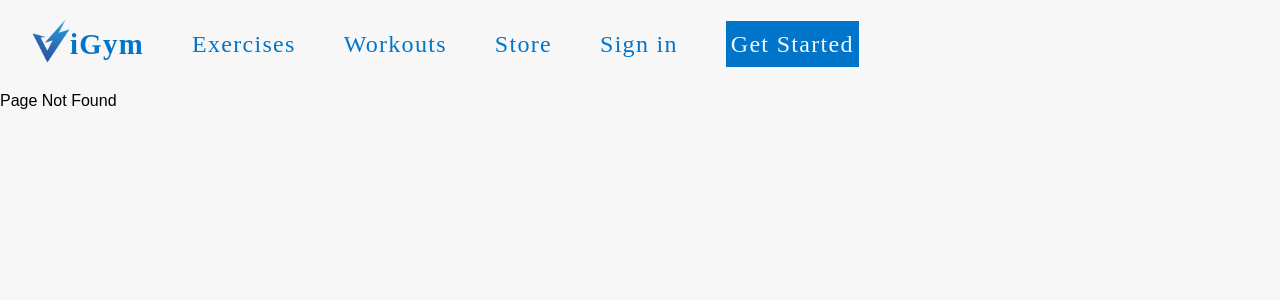
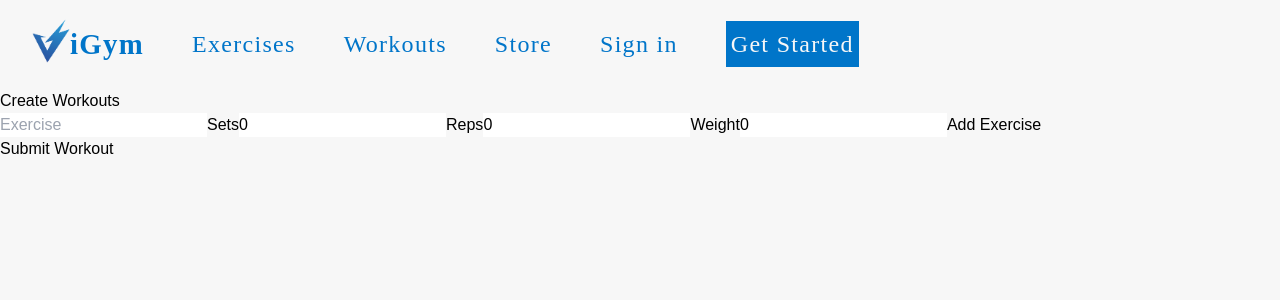
Before and after one commit to j4yyyeth/vigym-client, a React (Create React App) app: page /create-workout in a window 1280 px wide. Before the commit this address had no page. Shown: the top 300 px of the page. Built offline with nearby package versions, Linux system fonts and the light colour scheme.

Commit message:
working on creation of exercises

```diff
--- a/src/App.css
+++ b/src/App.css
@@ -80,15 +80,15 @@ nav a:hover {
   color: #0075C9;
 }
 
-.logo-txt:hover {
-  color: #0075C9;
-}
-
 .logo-txt a:nth-child(2) {
   font-family: 'Bebas Neue', cursive;
   font-size: 1.8rem;
   font-weight: 800;
   margin-left: -32px;
+}
+
+.logo-txt a:nth-child(2):hover {
+  color: #0075C9;
 }
 
 #start-action-call {
--- a/src/App.tsx
+++ b/src/App.tsx
@@ -6,6 +6,7 @@ import Home from './pages/Home';
 import Dashboard from './pages/Dashboard';
 import Exercises from './pages/Exercises';
 import Workouts from './pages/Workouts';
+import CreateWorkouts from './pages/CreateWorkout';
 import Store from './pages/Store';
 import Signup from './pages/Signup';
 import Login from './pages/Login';
@@ -24,6 +25,7 @@ function App() {
         <Route path='/login' element={<Login />} />
         <Route path='/store' element={<Store />} />
         <Route path='*' element={<NotFound />}/>
+        <Route path='/create-workout' element={<CreateWorkouts />} />
       </Routes>
     </div>
   );
--- a/src/context/authContext.tsx
+++ b/src/context/authContext.tsx
@@ -16,7 +16,7 @@ export interface User {
     email: string;
     username: string;
     password: string;
-
+    _id: string
 }
 
 interface LoadingContextProps {
--- a/src/context/loadingContext.tsx
+++ b/src/context/loadingContext.tsx
@@ -6,10 +6,10 @@ interface LoadingProviderProps {
   children: ReactNode;
 }
 
-interface LoadingContextProps {
+export interface LoadingContextProps {
   render: boolean;
   setRender: React.Dispatch<React.SetStateAction<boolean>>;
-  user: User | null;
+  user: User | null
   setUser: React.Dispatch<React.SetStateAction<User | null>>;
   isLoading: boolean;
   setIsLoading: React.Dispatch<React.SetStateAction<boolean>>;
--- /dev/null
+++ b/src/pages/CreateWorkout.tsx
@@ -0,0 +1,103 @@
+import { useState, useContext } from "react";
+import { LoadingContext } from "../context/loadingContext";
+import { baseUrl } from '../services/baseUrl';
+
+interface Exercise {
+    exercise: string;
+    sets: number;
+    reps: number;
+    weight: number;
+}
+
+const CreateWorkouts = () => {
+
+    const {  user } = useContext(LoadingContext) || {};
+
+    const [exercises, setExercises] = useState<Exercise[]>([]);
+    const [tempExercise, setTempExercise] = useState<Exercise>({ exercise: '', sets: 0, reps: 0, weight: 0 });
+
+    const handleChange = (e: React.ChangeEvent<HTMLInputElement>) => {
+        const value = e.target.type === 'number' ? parseInt(e.target.value, 10) : e.target.value;
+        setTempExercise({ ...tempExercise, [e.target.name]: value });
+    };
+
+    const addExercise = () => {
+        setExercises([...exercises, tempExercise]);
+        setTempExercise({ exercise: '', sets: 0, reps: 0, weight: 0 });
+    };
+
+    const submitWorkout = async () => {
+        if (!user) {
+            console.log('User not available');
+            return;
+        }
+        try {
+            const response = await fetch(`${baseUrl}/workouts/create/${user._id}`, {
+                method: 'POST',
+                headers: { 'Content-Type': 'application/json' },
+                body: JSON.stringify({ exercises }),
+            });
+
+            if (response.ok) {
+                const result = await response.json();
+                console.log(result);
+            } else {
+                console.log('Error submitting workout');
+            }
+        } catch (error) {
+            console.log('Error:', error);
+        }
+    };
+    return (
+            <div>
+                <h1>Create Workouts</h1>
+                <div>
+                    <input
+                    type="text"
+                    name="exercise"
+                    value={tempExercise.exercise}
+                    onChange={handleChange}
+                    placeholder="Exercise"
+                />
+                <label>Sets</label>
+                <input
+                    type="number"
+                    name="sets"
+                    value={tempExercise.sets}
+                    onChange={handleChange}
+                    placeholder="Sets"
+                />
+                <label>Reps</label>
+                <input
+                    type="number"
+                    name="reps"
+                    value={tempExercise.reps}
+                    onChange={handleChange}
+                    placeholder="Reps"
+                />
+                <label>Weight</label>
+                <input
+                    type="number"
+                    name="weight"
+                    value={tempExercise.weight}
+                    onChange={handleChange}
+                    placeholder="Weight"
+                />
+                <button onClick={addExercise}>Add Exercise</button>
+            </div>
+            <div>
+                {exercises.map((exercise, index) => (
+                    <div key={index}>
+                        <h3>{exercise.exercise}</h3>
+                        <p>Sets: {exercise.sets}</p>
+                        <p>Reps: {exercise.reps}</p>
+                        <p>Weight: {exercise.weight}</p>
+                    </div>
+                ))}
+            </div>
+            <button onClick={submitWorkout}>Submit Workout</button>
+        </div>
+    );
+  }
+
+  export default CreateWorkouts;
--- a/src/pages/Workouts.tsx
+++ b/src/pages/Workouts.tsx
@@ -1,6 +1,11 @@
+import { Link } from "react-router-dom"
+
 const Workouts = () => {
   return (
-    <div>Workouts</div>
+    <div>
+      <h3>Workouts</h3>
+      <Link to={'/create-workout'}>Create A Workout</Link>
+    </div>
   )
 }
 
```
